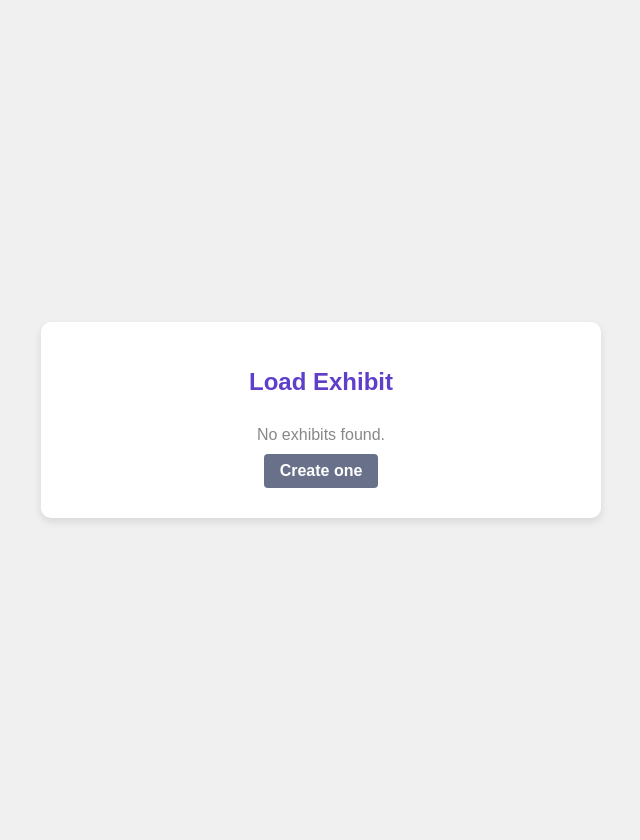
After one commit to yingxinlin002/Gallery-Wall-Planner, a Flask app: page /load-exhibit in a window 1280 px wide. The commit adds this page. Shown: the whole page, without its empty margins (319-959 px from the left). Run offline with Flask 3, Linux system fonts and the light colour scheme.

Commit message:
Refactor gallery functionality to exhibit; update templates and routes accordingly

```diff
--- a/app.py
+++ b/app.py
@@ -126,48 +126,30 @@ def new_gallery():
         user_id = session.get('user_id')
 
         if not gallery_name:
-            flash("Gallery name is required.")
+            flash("Exhibit name is required.")
             return redirect(url_for('new_gallery'))
 
+        # Allow guests to create galleries (user_id will be None)
         if not user_id:
-            flash("You must be logged in to create a gallery.")
-            return redirect(url_for('login'))
+            flash("You are creating an exhibit as a guest. Log in to save your work.", "info")
 
+        from gallery.models.exhibit import Gallery
         gallery = Gallery(name=gallery_name, user_id=user_id)
         db.session.add(gallery)
         db.session.commit()
 
-        # Save gallery_id to session so the next step (wall creation) knows where to attach
         session['current_gallery_id'] = gallery.id
-        return redirect(url_for('load_gallery'))  # go to load_gallery after creating exhibit
+        return redirect(url_for('load_exhibit'))
 
-    return render_template('new_gallery.html')
+    return render_template('new_exhibit.html')
 
-@app.route('/load-gallery', methods=['GET', 'POST'])
-def load_gallery():
-    user_id = session.get('user_id')
-
-    if not user_id:
-        flash("Please log in to view your galleries.")
-        return redirect(url_for('login'))
-
-    if request.method == 'POST':
-        gallery_id = request.form.get('gallery_id')
-
-        gallery = Gallery.query.filter_by(id=gallery_id, user_id=user_id).first()
-
-        if not gallery:
-            flash("Gallery not found or it doesn't belong to you.")
-            return redirect(url_for('load_gallery'))
-
-        session['current_gallery_id'] = gallery.id
-        flash(f"Loaded gallery: {gallery.name}")
-        return redirect(url_for('select_wall_space'))  # Change this if your next step differs
-
-    # GET request: list all galleries for the current user
-    galleries = Gallery.query.filter_by(user_id=user_id).all()
-    return render_template('load_gallery.html', galleries=galleries)
-
+@app.route('/load-exhibit', methods=['GET'])
+def load_exhibit():
+    # You can fetch the current exhibit or all exhibits for the guest
+    from gallery.models.exhibit import Gallery
+    gallery_id = session.get('current_gallery_id')
+    gallery = Gallery.query.get(gallery_id) if gallery_id else None
+    return render_template('load_exhibit.html', gallery=gallery)
 
 @app.route('/create-wall', methods=['GET', 'POST'])
 def create_wall():
@@ -442,9 +424,9 @@ def artwork_manual():
 
     return render_template('artwork_manually.html', artworks=artworks)
 
-@app.route("/load", methods=["POST"])
-def load_exhibit():
-    return redirect(url_for('select_wall_space'))
+# @app.route("/load", methods=["POST"])
+# def load_wall():
+#     return redirect(url_for('select_wall_space'))
 
 @app.route('/delete-wall/<int:wall_id>', methods=['POST'])
 def delete_wall(wall_id):
--- a/templates/home.html
+++ b/templates/home.html
@@ -92,7 +92,7 @@
     <div class="content">
         <h1>Gallery Wall Planner</h1>
         <a href="{{ url_for('new_gallery') }}" class="menu-button">New Exhibit</a>
-        <a href="{{ url_for('load_gallery') }}" class="menu-button">Load Exhibit</a>
+        <a href="{{ url_for('load_exhibit') }}" class="menu-button">Load Exhibit</a>
     </div>
 </body>
 </html>
--- /dev/null
+++ b/templates/load_exhibit.html
@@ -0,0 +1,116 @@
+<!-- filepath: c:\Users\yingx\OneDrive\Documents\GitHub\Gallery-Wall-Planner\templates\load_gallery.html -->
+<!DOCTYPE html>
+<html lang="en">
+<head>
+    <meta charset="UTF-8">
+    <title>Load Exhibit</title>
+    <style>
+        body {
+            font-family: Arial, sans-serif;
+            background-color: #F0F0F0;
+            margin: 0;
+            padding: 20px;
+            display: flex;
+            justify-content: center;
+            align-items: center;
+            min-height: 100vh;
+        }
+
+        .main-container {
+            background-color: white;
+            border-radius: 10px;
+            box-shadow: 0 4px 8px rgba(0, 0, 0, 0.1);
+            width: 100%;
+            max-width: 500px;
+            padding: 30px;
+        }
+
+        h1 {
+            font-size: 24px;
+            color: #5F3FCA;
+            text-align: center;
+            margin-bottom: 30px;
+        }
+
+        ul {
+            list-style: none;
+            padding: 0;
+        }
+
+        li {
+            display: flex;
+            align-items: center;
+            justify-content: space-between;
+            padding: 12px 0;
+            border-bottom: 1px solid #eee;
+        }
+
+        .gallery-name {
+            font-size: 16px;
+            color: #333;
+        }
+
+        .btn-load {
+            padding: 8px 18px;
+            font-size: 14px;
+            font-weight: bold;
+            border: none;
+            border-radius: 4px;
+            background-color: #5F3FCA;
+            color: white;
+            cursor: pointer;
+            transition: background 0.2s;
+        }
+
+        .btn-load:hover {
+            background-color: #4a30a0;
+        }
+
+        .no-galleries {
+            text-align: center;
+            color: #888;
+            margin-top: 20px;
+        }
+
+        .btn-create {
+            display: inline-block;
+            margin-top: 10px;
+            background-color: #69718A;
+            color: white;
+            padding: 8px 16px;
+            border-radius: 4px;
+            text-decoration: none;
+            font-weight: bold;
+            transition: background 0.2s;
+        }
+
+        .btn-create:hover {
+            background-color: #4d5462;
+        }
+    </style>
+</head>
+<body>
+    <div class="main-container">
+        <h1>Load Exhibit</h1>
+        {% if galleries %}
+            <ul>
+                {% for gallery in galleries %}
+                    <li>
+                        <span class="gallery-name">{{ gallery.name }}</span>
+                        <form action="{{ url_for('load_gallery') }}" method="POST" style="display:inline;">
+                            <input type="hidden" name="csrf_token" value="{{ csrf_token() }}">
+                            <input type="hidden" name="gallery_id" value="{{ gallery.id }}">
+                            <button type="submit" class="btn-load">Load</button>
+                        </form>
+                    </li>
+                {% endfor %}
+            </ul>
+        {% else %}
+            <div class="no-galleries">
+                No exhibits found.<br>
+                <a href="{{ url_for('new_gallery') }}" class="btn-create">Create one</a>
+            </div>
+        {% endif %}
+    </div>
+</body>
+</html>
```
Also changed, not shown: templates/load_gallery.html (deleted, +0 -27 lines), templates/new_exhibit.html (renamed from templates/new_gallery.html).
